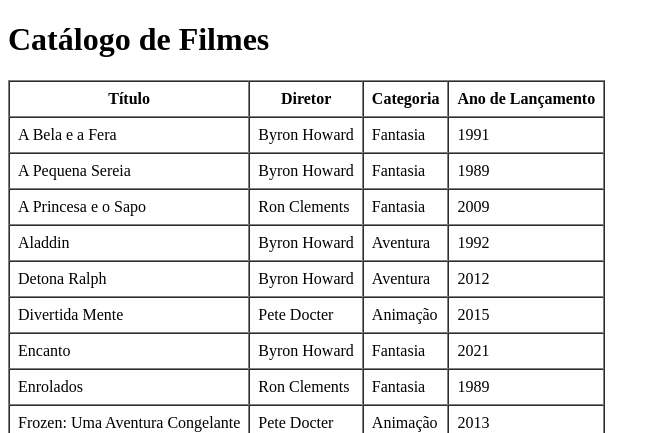
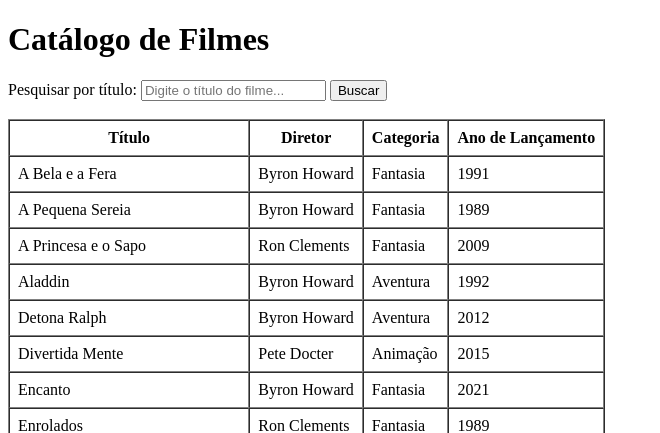
Before and after one commit to Nikolas23321/CineTox, a Django app: page / in a window 1280 px wide. Shown: the top 433 px of the page, without its empty margins (0-660 px from the left). Run offline with Django 5.2, Linux system fonts and the light colour scheme; data comes from the database, SQL or seed files in the repository.

Commit message:
feat(issue-04): adiciona pesquisa textual por titulo com icontains

```diff
--- a/filmes/templates/filmes/lista_filmes.html
+++ b/filmes/templates/filmes/lista_filmes.html
@@ -6,6 +6,26 @@
 </head>
 <body>
     <h1>Catálogo de Filmes</h1>
+
+
+    <form method="get" action="">
+        <label for="id_q">Pesquisar por título:</label>
+        <input
+            id="id_q"
+            type="text"
+            name="q"
+            value="{{ termo_busca }}"
+            placeholder="Digite o título do filme..."
+        >
+        <button type="submit">Buscar</button>
+        {% if termo_busca %}
+            <a href="{% url 'filmes:lista_filmes' %}">Limpar</a>
+        {% endif %}
+    </form>
+
+
+    <br>
+
 
     {% if filmes %}
         <table border="1" cellpadding="8" cellspacing="0">
@@ -29,7 +49,11 @@
             </tbody>
         </table>
     {% else %}
-        <p>Nenhum filme cadastrado até o momento.</p>
+        {% if termo_busca %}
+            <p>Nenhum filme encontrado para "{{ termo_busca }}".</p>
+        {% else %}
+            <p>Nenhum filme cadastrado até o momento.</p>
+        {% endif %}
     {% endif %}
 </body>
 </html>
--- a/filmes/views.py
+++ b/filmes/views.py
@@ -4,9 +4,18 @@ from .models import Filme
 # Create your views here.
 
 def lista_filmes(request):
+    termo_busca = request.GET.get("q", "").strip()
+
+
     filmes = Filme.objects.select_related("diretor", "categoria").all()
+
+
+    if termo_busca:
+        filmes = filmes.filter(titulo__icontains=termo_busca)
+
 
     context = {
         "filmes": filmes,
+        "termo_busca": termo_busca,
     }
     return render(request, "filmes/lista_filmes.html", context)
```
